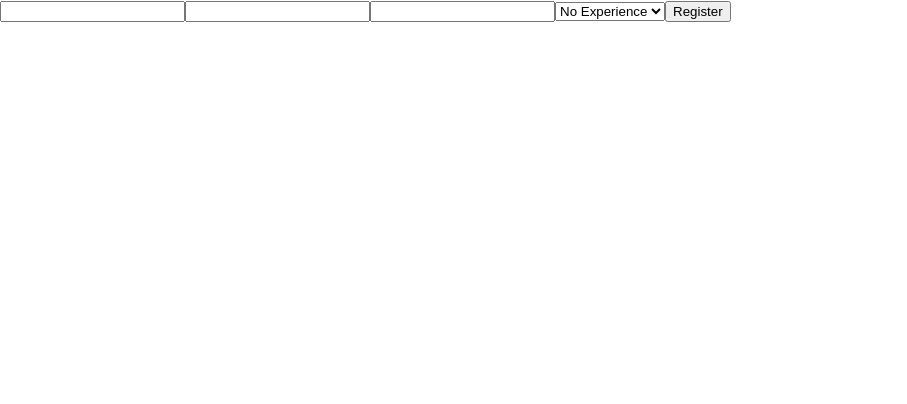
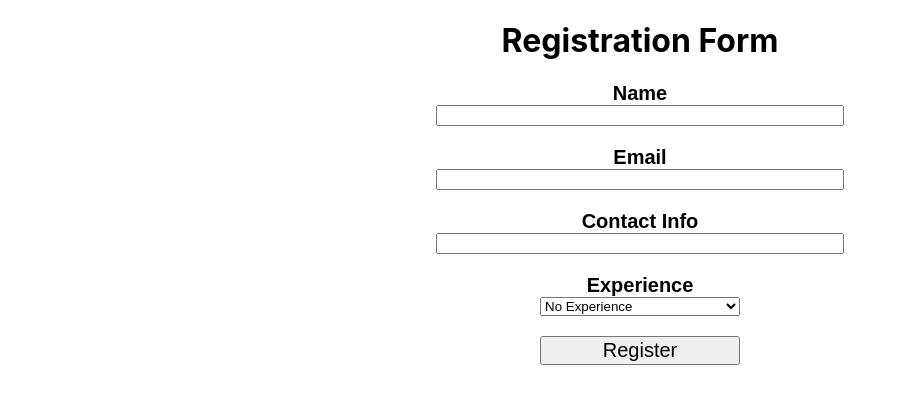
Before and after one commit to Jed1920/testswitch_ui, a React (Create React App) app: page /register in a window 1280 px wide. Shown: the top 404 px of the page, without its empty margins (0-907 px from the left). Built offline with nearby package versions, Linux system fonts and the light colour scheme.

Commit message:
Styled the Register page

```diff
--- a/package.json
+++ b/package.json
@@ -6,6 +6,7 @@
     "@testing-library/jest-dom": "^4.2.4",
     "@testing-library/react": "^9.4.0",
     "@testing-library/user-event": "^7.2.1",
+    "node-sass": "^4.13.1",
     "react": "^16.12.0",
     "react-dom": "^16.12.0",
     "react-router-dom": "^5.1.2",
--- a/src/Register.js
+++ b/src/Register.js
@@ -1,5 +1,6 @@
 import React, { useState, useEffect } from 'react'
 import { addApplicantFetch } from './apiFetch'
+import './Register.scss';
 
 
 const fetchState = {
@@ -51,16 +52,27 @@ export function RegistrationForm(props){
         }
     }
     return (
-    <form onSubmit={handleSubmit}>
+        <div className = "registerPage">
+            <h1>Registration Form</h1>
+            <form onSubmit={handleSubmit} className = "registerForm">
+                <label>Name</label>
                 <input type="text" name="Name" onChange={event => setName(event.target.value)}/>
+
+                <label>Email</label>
                 <input type="text" name="Email" onChange={event => setEmail(event.target.value)}/>
+
+                <label>Contact Info</label>
                 <input type="text" name="Contact Info" onChange={event => setContactInfo(event.target.value)}/>
+
+                <label>Experience</label>
                 <select name="Experience" onChange={event => setExperience(event.target.value)}>
                     <option value="No Experience">No Experience</option>
                     <option value="Beginner">Beginner</option>
                     <option value="Intermediate">Intermediate</option>
                     <option value="Expert">Expert</option>
                 </select>
-        <input type="submit" name="Submit Button" value="Register"/>
-    </form>)
+
+                <input type="submit" name="Submit Button" value="Register" className="registerButton"/>
+            </form>
+        </div>)
 }
--- /dev/null
+++ b/src/Register.scss
@@ -0,0 +1,32 @@
+.registerPage{
+    h1{
+        text-align: center;
+    }
+    .registerForm{
+        text-align: center;
+        font-family: 'Rubik', sans-serif;
+        font-size: 20px;
+
+        label{
+            margin-top: 20px;
+            font-weight: 700;
+        }
+        input{
+            margin:auto;
+            margin-bottom: 20px;
+            width:400px;
+            display: block;
+
+        }
+        select{
+            width:200px;
+            display: block;
+            margin:auto;
+        }
+        .registerButton{
+            width:200px;
+            margin-top:20px;
+            font-size: 20px;
+        }
+    }
+}
```
Also changed, not shown: 1 other file (tests, documents, lock files or other folders). Lines whose indentation alone changed are shown as unchanged.
